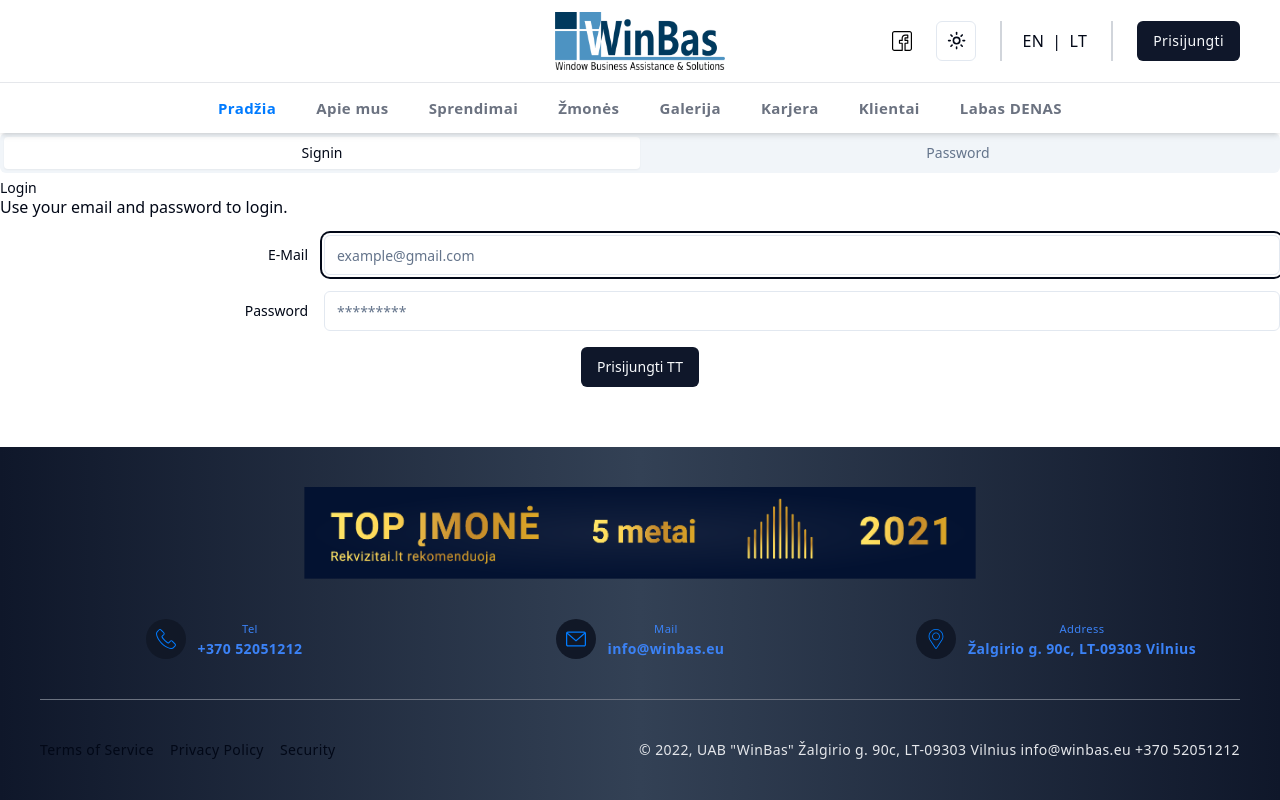
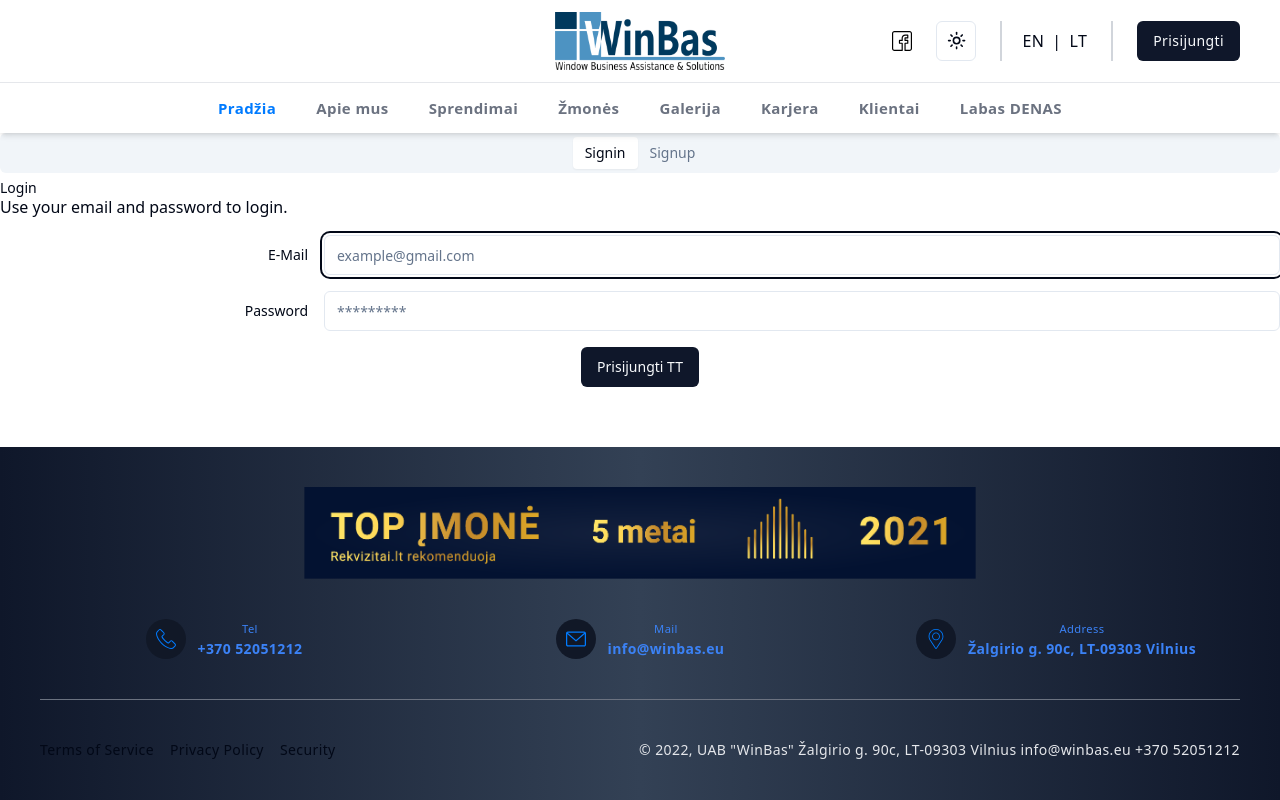
Before and after one commit to MissBehavior/practice-frontend, a React (Vite) app: page /login in a window 1280 px wide. Built offline with nearby package versions, Linux system fonts and the light colour scheme.

Commit message:
login impl

```diff
--- a/src/components/pages/login.tsx
+++ b/src/components/pages/login.tsx
@@ -17,7 +17,7 @@ import { toast } from '../ui/use-toast'
 import { useForm } from 'react-hook-form'
 import { UserTokens } from '@/types'
 import axios from 'axios'
-import { useNavigate } from 'react-router-dom'
+import { Link, useNavigate } from 'react-router-dom'
 
 export default function Login() {
     const navigate = useNavigate()
@@ -90,12 +90,16 @@ export default function Login() {
         <Tabs defaultValue="signin" className="text-center">
             {/* Login TAB @@@@@@@@@@@@@@@@@@@@@@@@@ */}
             <TabsList className="w-full">
-                <TabsTrigger value="signin" className="w-full">
-                    Signin
-                </TabsTrigger>
-                <TabsTrigger value="signup" className="w-full">
-                    Password
-                </TabsTrigger>
+                <Link to="/login">
+                    <TabsTrigger value="signin" className="w-full">
+                        Signin
+                    </TabsTrigger>
+                </Link>
+                <Link to="/register">
+                    <TabsTrigger value="signup" className="w-full">
+                        Signup
+                    </TabsTrigger>
+                </Link>
             </TabsList>
             {status === 'error' && (
                 <div
--- a/src/components/pages/register.tsx
+++ b/src/components/pages/register.tsx
@@ -0,0 +1,7 @@
+import React from 'react'
+
+function Register() {
+    return <div>Chirp Register</div>
+}
+
+export default Register
--- a/src/main.tsx
+++ b/src/main.tsx
@@ -14,6 +14,7 @@ import Home from './components/pages/home.tsx'
 import Solutions from './components/pages/solutions.tsx'
 import People from './components/pages/people/people.tsx'
 import Login from './components/pages/login.tsx'
+import Register from './components/pages/register.tsx'
 
 const router = createBrowserRouter([
     {
@@ -56,6 +57,10 @@ const router = createBrowserRouter([
                 path: '/login',
                 element: <Login />,
             },
+            {
+                path: '/register',
+                element: <Register />,
+            },
         ],
         errorElement: <div>404</div>,
     },
```
